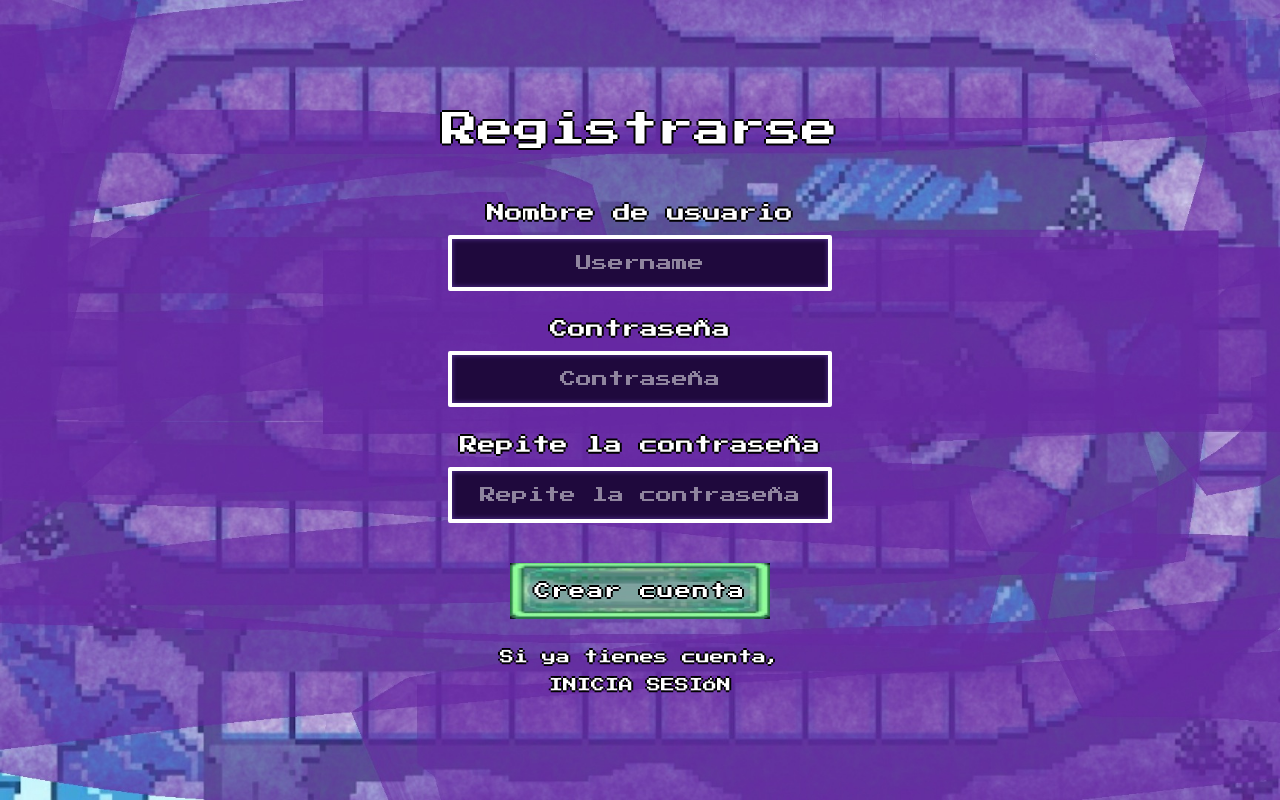
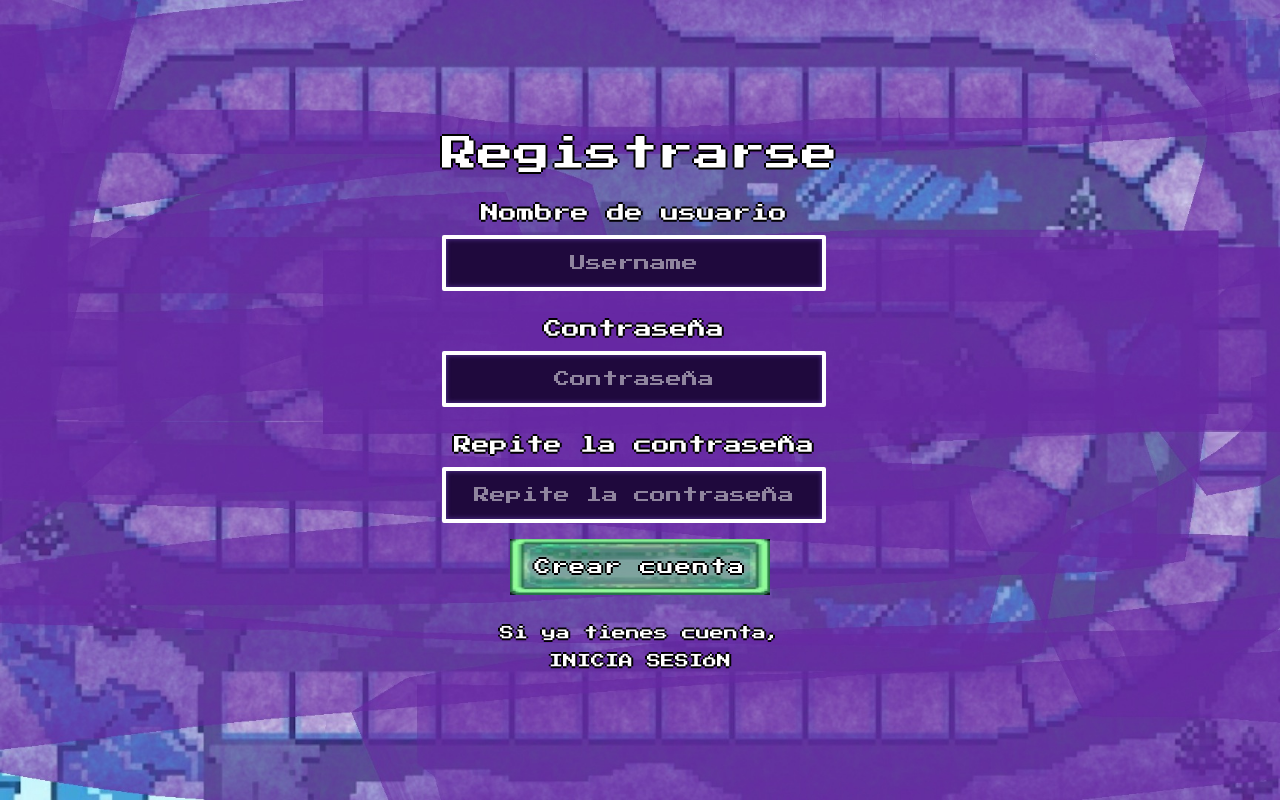
Before and after one commit to UNIZAR-30226-2026-05/frontend-web, a Next.js app: page /register in a window 1280 px wide. Built offline with nearby package versions, Linux system fonts and the light colour scheme.

Commit message:
Actualizada la estructura de los formularios así como directorio de componentes

```diff
--- a/app/(auth)/login/page.tsx
+++ b/app/(auth)/login/page.tsx
@@ -1,45 +1,9 @@
-import React from 'react';
-import Link from 'next/link';
-import PixelInput from '../../../shared/components/PixelInput';
-import PixelButton from '../../../shared/components/PixelButton';
+import LoginForm from '@/components/Forms/LoginForm';
 
-export default function LoginPage() {
-    const textShadow = "2px 0 0 #000, -2px 0 0 #000, 0 2px 0 #000, 0 -2px 0 #000";
-
+export default function LoginRoute() {
     return (
-        <div className="flex flex-col items-center gap-6 font-pixel text-white">
-            <h1
-                className="text-4xl text-center leading-relaxed mb-4"
-                style={{ textShadow }}
-            >
-                Inicia sesión<br />para jugar
-            </h1>
-
-            <div className="flex flex-col items-center gap-6 w-full max-w-sm">
-                <div className="flex flex-col gap-2 w-full text-center">
-                    <label style={{ textShadow }} className="text-lg">Nombre de usuario</label>
-                    <PixelInput className="w-full text-center" placeholder='Username'/>
-                </div>
-
-                <div className="flex flex-col gap-2 w-full text-center">
-                    <label style={{ textShadow }} className="text-lg">Contraseña</label>
-                    <PixelInput type="password" className="w-full text-center" placeholder='Contraseña'/>
-                </div>
-            </div>
-
-            <div className="mt-4 flex flex-col items-center gap-6">
-                <PixelButton variant="purple">
-                    Entrar
-                </PixelButton>
-
-                <Link
-                    href="/register"
-                    className="text-sm text-center transition-colors hover:text-gray-300 leading-loose"
-                    style={{ textShadow }}
-                >
-                    Si no tienes cuenta,<br />regístrate AQUÍ
-                </Link>
-            </div>
+        <div>
+            <LoginForm />
         </div>
     );
 }
--- a/app/(auth)/register/page.tsx
+++ b/app/(auth)/register/page.tsx
@@ -1,55 +1,9 @@
-import React from 'react';
-import Link from 'next/link';
-import PixelInput from '../../../shared/components/PixelInput';
-import PixelButton from '../../../shared/components/PixelButton';
+import RegisterForm from '@/components/Forms/RegisterForm';
 
-export default function RegisterPage() {
-    const textShadow = "2px 0 0 #000, -2px 0 0 #000, 0 2px 0 #000, 0 -2px 0 #000";
-
+export default function RegisterRoute() {
     return (
-        <div className="flex flex-col items-center gap-6 font-pixel text-white">
-            <h1
-                className="text-4xl text-center leading-relaxed mb-4"
-                style={{ textShadow }}
-            >
-                Registrarse
-            </h1>
-
-            <div className="flex flex-col items-center gap-6 w-full max-w-sm">
-                <div className="flex flex-col gap-2 w-full text-center">
-                    <label style={{ textShadow }} className="text-lg">Nombre de usuario</label>
-                    <PixelInput placeholder='Username'
-                    className="w-full text-center" />
-                </div>
-
-                <div className="flex flex-col gap-2 w-full text-center">
-                    <label style={{ textShadow }} className="text-lg">Contraseña</label>
-                    <PixelInput type="password"
-                                placeholder='Contraseña'
-                                className="w-full text-center" />
-                </div>
-
-                <div className="flex flex-col gap-2 w-full text-center">
-                    <label style={{ textShadow }} className="text-lg">Repite la contraseña</label>
-                    <PixelInput type="password"
-                                placeholder='Repite la contraseña'
-                                className="w-full text-center" />
-                </div>
-            </div>
-
-            <div className="mt-4 flex flex-col items-center gap-6">
-                <PixelButton variant="green">
-                    Crear cuenta
-                </PixelButton>
-
-                <Link
-                    href="/login"
-                    className="text-sm text-center transition-colors hover:text-gray-300 leading-loose"
-                    style={{ textShadow }}
-                >
-                    Si ya tienes cuenta,<br />INICIA SESIÓN
-                </Link>
-            </div>
+        <div>
+            <RegisterForm />
         </div>
     );
 }
--- a/app/menu/page.tsx
+++ b/app/menu/page.tsx
@@ -1,7 +1,7 @@
 "use client";
 
 import React from 'react';
-import PixelButton from '@/shared/components/PixelButton';
+import PixelButton from '@/components/UI/PixelButton';
 
 export default function MenuPage() {
     return (
--- a/app/page.tsx
+++ b/app/page.tsx
@@ -1,5 +1,5 @@
 import Link from "next/link";
-import PixelButton from "@/shared/components/PixelButton";
+import PixelButton from "@/components/UI/PixelButton";
 
 export default function Home() {
   return (
--- /dev/null
+++ b/components/Forms/LoginForm.tsx
@@ -0,0 +1,52 @@
+'use client';   // IMPORTANTE: usamos use client ya que queremos que se ejetute en el cliente.
+                // Esto se debe a que los campos que rellena el usuario tienen que ser reactivos
+                // a la hora de mostrerle los errores de validación.
+                // Así mismo, si queremos que el usuario cambie el estado, es obligatorio que el
+                // componente se ejecute en el cliente.
+
+
+import React from 'react';
+import Link from 'next/link';
+import PixelInput from '../UI/PixelInput';
+import PixelButton from '../UI/PixelButton';
+
+export default function LoginForm() {
+    const textShadow = "2px 0 0 #000, -2px 0 0 #000, 0 2px 0 #000, 0 -2px 0 #000";
+
+    return (
+        <div className="flex flex-col items-center gap-6 font-pixel text-white">
+            <h1
+                className="text-4xl text-center leading-relaxed mb-4"
+                style={{ textShadow }}
+            >
+                Inicia sesión<br />para jugar
+            </h1>
+
+            <div className="flex flex-col items-center gap-6 w-full max-w-sm">
+                <div className="flex flex-col gap-2 w-full text-center">
+                    <label style={{ textShadow }} className="text-lg">Nombre de usuario</label>
+                    <PixelInput className="w-full text-center" placeholder='Username'/>
+                </div>
+
+                <div className="flex flex-col gap-2 w-full text-center">
+                    <label style={{ textShadow }} className="text-lg">Contraseña</label>
+                    <PixelInput type="password" className="w-full text-center" placeholder='Contraseña'/>
+                </div>
+            </div>
+
+            <div className="mt-4 flex flex-col items-center gap-6">
+                <PixelButton variant="purple">
+                    Entrar
+                </PixelButton>
+
+                <Link
+                    href="/register"
+                    className="text-sm text-center transition-colors hover:text-gray-300 leading-loose"
+                    style={{ textShadow }}
+                >
+                    Si no tienes cuenta,<br />regístrate AQUÍ
+                </Link>
+            </div>
+        </div>
+    );
+}
--- /dev/null
+++ b/components/Forms/RegisterForm.tsx
@@ -0,0 +1,63 @@
+'use client';   // IMPORTANTE: usamos use client ya que queremos que se ejetute en el cliente.
+                // Esto se debe a que los campos que rellena el usuario tienen que ser reactivos
+                // a la hora de mostrerle los errores de validación.
+                // Así mismo, si queremos que el usuario cambie el estado, es obligatorio que el
+                // componente se ejecute en el cliente.
+
+import React from 'react';
+import Link from 'next/link';
+import PixelInput from '../UI/PixelInput';
+import PixelButton from '../UI/PixelButton';
+
+export default function RegisterForm() {
+    const textShadow = "2px 0 0 #000, -2px 0 0 #000, 0 2px 0 #000, 0 -2px 0 #000";
+
+    return (
+        <div className="flex flex-col items-center gap-6 font-pixel text-white">
+            <form>
+                <h1
+                    className="text-4xl text-center leading-relaxed mb-4"
+                    style={{ textShadow }}
+                >
+                    Registrarse
+                </h1>
+
+                <div className="flex flex-col items-center gap-6 w-full max-w-sm">
+                    <div className="flex flex-col gap-2 w-full text-center">
+                        <label style={{ textShadow }} className="text-lg">Nombre de usuario</label>
+                        <PixelInput placeholder='Username'
+                        className="w-full text-center" />
+                    </div>
+
+                    <div className="flex flex-col gap-2 w-full text-center">
+                        <label style={{ textShadow }} className="text-lg">Contraseña</label>
+                        <PixelInput type="password"
+                                    placeholder='Contraseña'
+                                    className="w-full text-center" />
+                    </div>
+
+                    <div className="flex flex-col gap-2 w-full text-center">
+                        <label style={{ textShadow }} className="text-lg">Repite la contraseña</label>
+                        <PixelInput type="password"
+                                    placeholder='Repite la contraseña'
+                                    className="w-full text-center" />
+                    </div>
+                </div>
+
+                <div className="mt-4 flex flex-col items-center gap-6">
+                    <PixelButton variant="green">
+                        Crear cuenta
+                    </PixelButton>
+
+                    <Link
+                        href="/login"
+                        className="text-sm text-center transition-colors hover:text-gray-300 leading-loose"
+                        style={{ textShadow }}
+                    >
+                        Si ya tienes cuenta,<br />INICIA SESIÓN
+                    </Link>
+                </div>
+            </form>
+        </div>
+    );
+}
--- a/shared/components/PixelInput.tsx
+++ b/components/UI/PixelInput.tsx
@@ -1,6 +1,6 @@
 import React, { forwardRef } from 'react';
 
-export interface PixelInputProps extends React.InputHTMLAttributes<HTMLInputElement> {}
+export type PixelInputProps = React.InputHTMLAttributes<HTMLInputElement>;
 
 const PixelInput = forwardRef<HTMLInputElement, PixelInputProps>(
     ({ className = '', style = {}, ...props }, ref) => {
```
Also changed, not shown: components/UI/PixelButton.tsx (renamed from shared/components/PixelButton.tsx).
